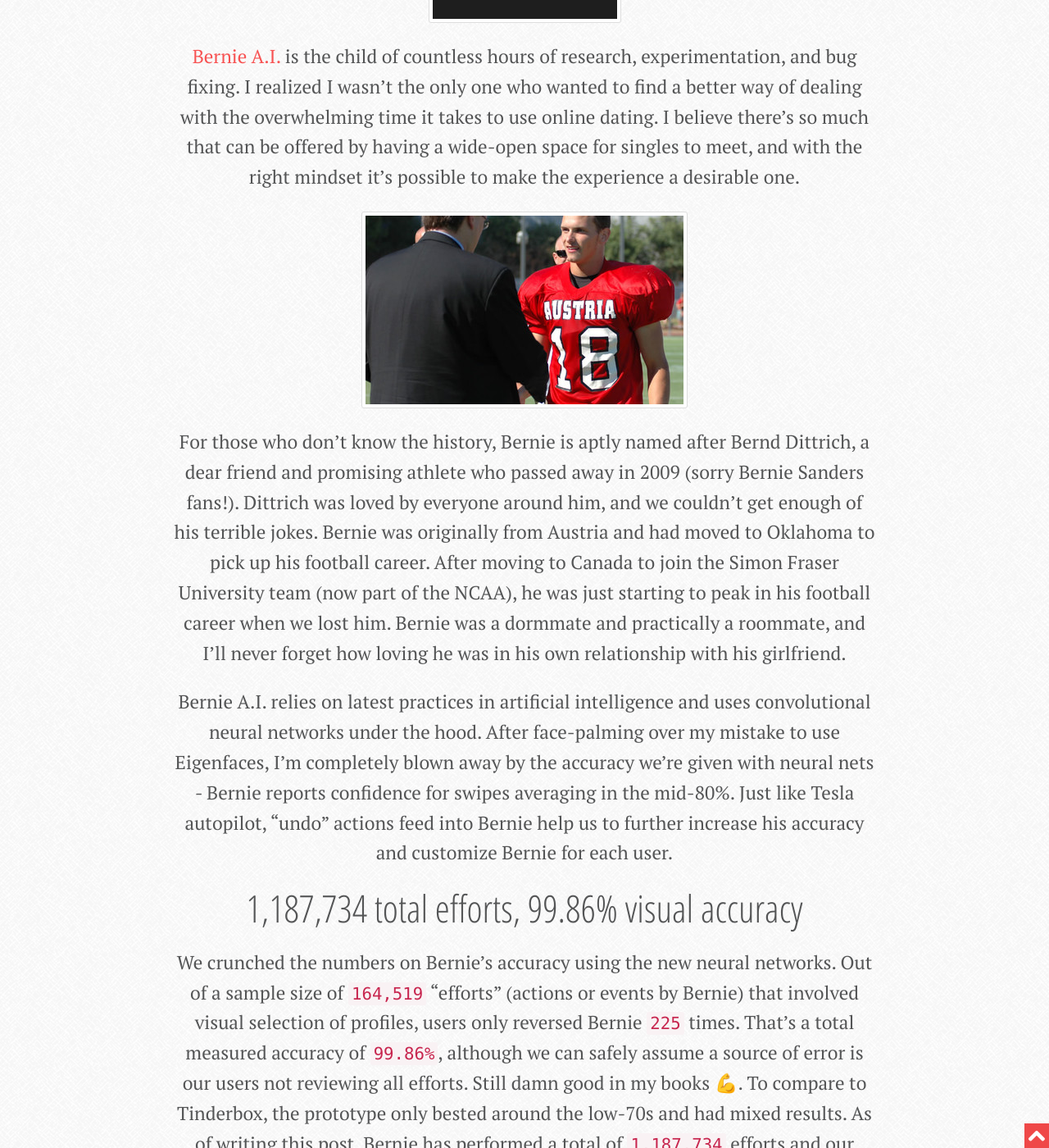
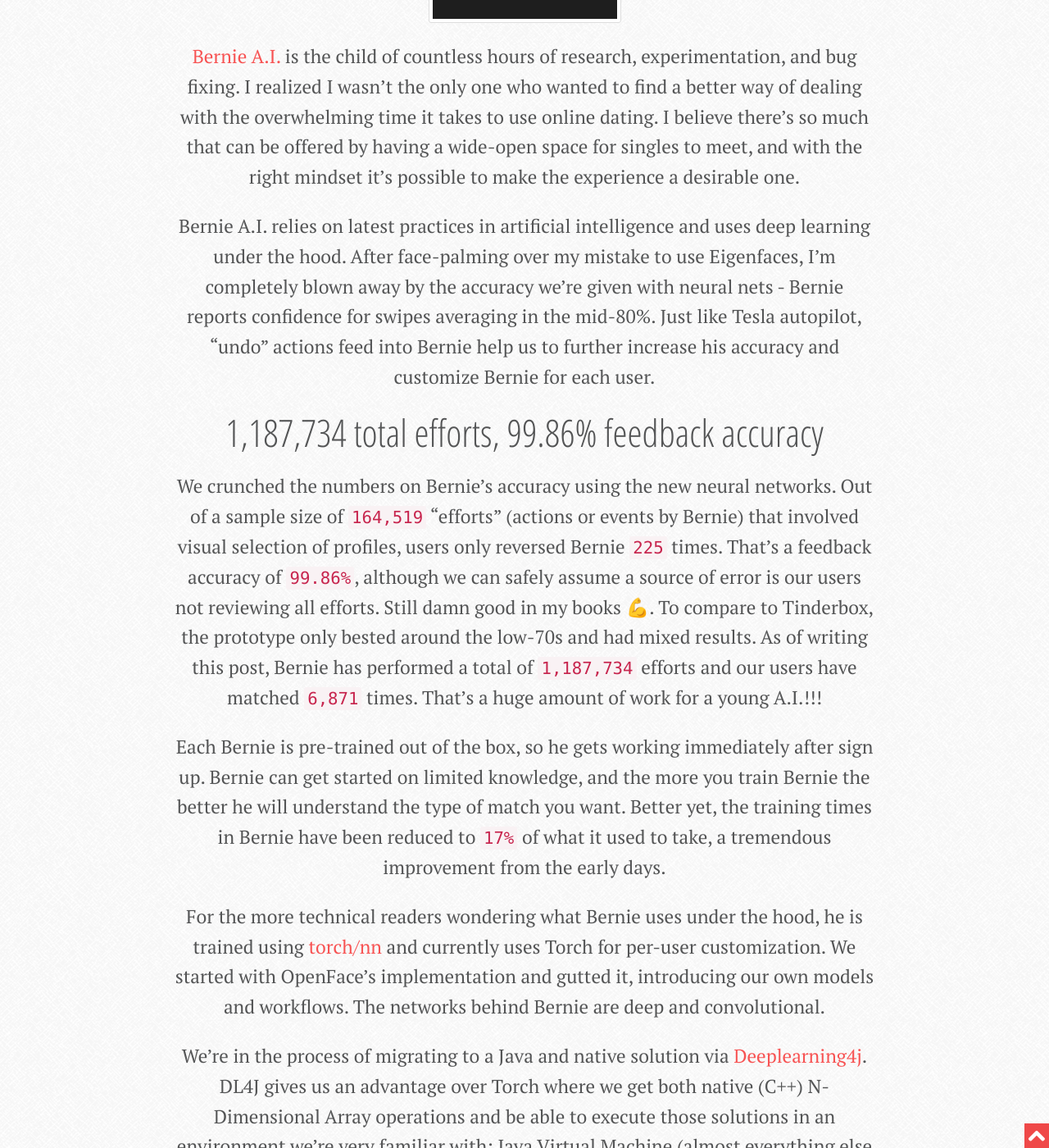
Before and after one commit to crockpotveggies/crockpotveggies.github.io, a Jekyll site: the page built from _posts/2016-07-26-automate-tinder-artificial-intelligence.md, in a window 1280 px wide and 1400 px high, scrolled down 1044 px. Shown: the whole window at 82% size. Built offline with Jekyll 4.4.1, drawn with Linux system fonts in a browser that asks for light colours; some web fonts are replaced; Markdown is read by kramdown in place of the engine named in the settings; comment, search, counter and statistics services are not loaded; some of the changed text lies outside the part shown.

Commit message:
Feedback that post doesn't mention the meat of things.

```diff
--- a/_posts/2016-07-26-automate-tinder-artificial-intelligence.md
+++ b/_posts/2016-07-26-automate-tinder-artificial-intelligence.md
@@ -3,25 +3,23 @@
 title: Automating Tinder with Artificial Intelligence
 ---
 
-Back in 2014 I built a prototype that automated Tinder for me using Eigenfaces. After an overwhelming response to the project, I put together a team, made the technology accessible to everyone, and bested selection accuracy.
+Back in 2014 I was absolutely frustrated with online dating and tried to automate everything. It was average, so I came back to the project, increased feedback accuracy to 99%, and found a girlfriend and built a team.
 
 <center><img src="/uploads/bernie_login.jpg" alt="Bernie Dating Assistant | Automate Tinder" class="img-responsive thumbnail" /></center>
 
 <a href="https://itunes.apple.com/us/app/bernie-a.i./id1068738111">Bernie A.I.</a> is the child of countless hours of research, experimentation, and bug fixing. I realized I wasn't the only one who wanted to find a better way of dealing with the overwhelming time it takes to use online dating. I believe there's so much that can be offered by having a wide-open space for singles to meet, and with the right mindset it's possible to make the experience a desirable one.
 
-<center><img src="/uploads/bernd_1.jpg" alt="Bernd Dittrich" class="img-responsive thumbnail" /></center>
+Bernie A.I. relies on latest practices in artificial intelligence and uses deep learning under the hood. After face-palming over my mistake to use Eigenfaces, I'm completely blown away by the accuracy we're given with neural nets - Bernie reports confidence for swipes averaging in the mid-80%. Just like Tesla autopilot, "undo" actions feed into Bernie help us to further increase his accuracy and customize Bernie for each user.
 
-For those who don't know the history, Bernie is aptly named after Bernd Dittrich, a dear friend and promising athlete who passed away in 2009 (sorry Bernie Sanders fans!). Dittrich was loved by everyone around him, and we couldn't get enough of his terrible jokes. Bernie was originally from Austria and had moved to Oklahoma to pick up his football career. After moving to Canada to join the Simon Fraser University team (now part of the NCAA), he was just starting to peak in his football career when we lost him. Bernie was a dormmate and practically a roommate, and I'll never forget how loving he was in his own relationship with his girlfriend.
+<h3>1,187,734 total efforts, 99.86% feedback accuracy</h3>
 
-Bernie A.I. relies on latest practices in artificial intelligence and uses convolutional neural networks under the hood. After face-palming over my mistake to use Eigenfaces, I'm completely blown away by the accuracy we're given with neural nets - Bernie reports confidence for swipes averaging in the mid-80%. Just like Tesla autopilot, "undo" actions feed into Bernie help us to further increase his accuracy and customize Bernie for each user.
-
-<h3>1,187,734 total efforts, 99.86% visual accuracy</h3>
-
-We crunched the numbers on Bernie's accuracy using the new neural networks. Out of a sample size of `164,519` "efforts" (actions or events by Bernie) that involved visual selection of profiles, users only reversed Bernie `225` times. That's a total measured accuracy of `99.86%`, although we can safely assume a source of error is our users not reviewing all efforts. Still damn good in my books 💪. To compare to Tinderbox, the prototype only bested around the low-70s and had mixed results. As of writing this post, Bernie has performed a total of `1,187,734` efforts and our users have matched `6,871` times. That's a huge amount of work for a young A.I.!!!
+We crunched the numbers on Bernie's accuracy using the new neural networks. Out of a sample size of `164,519` "efforts" (actions or events by Bernie) that involved visual selection of profiles, users only reversed Bernie `225` times. That's a feedback accuracy of `99.86%`, although we can safely assume a source of error is our users not reviewing all efforts. Still damn good in my books 💪. To compare to Tinderbox, the prototype only bested around the low-70s and had mixed results. As of writing this post, Bernie has performed a total of `1,187,734` efforts and our users have matched `6,871` times. That's a huge amount of work for a young A.I.!!!
 
 Each Bernie is pre-trained out of the box, so he gets working immediately after sign up. Bernie can get started on limited knowledge, and the more you train Bernie the better he will understand the type of match you want. Better yet, the training times in Bernie have been reduced to `17%` of what it used to take, a tremendous improvement from the early days.
 
-For the more technical readers wondering what we use under the hood, Bernie is trained using <a href="https://github.com/torch/nn" target="_blank">torch/nn</a> and currently uses Torch for per-user customization. We started with OpenFace's implementation and gutted it, introducing our own models and workflows. We're in the process of migrating to a Java and native solution via <a href="http://deeplearning4j.org" target="_blank">Deeplearning4j</a>. DL4J gives us an advantage over Torch where we get both native (C++) N-Dimensional Array operations and be able to execute those solutions in an environment we're very familiar with: Java Virtual Machine (almost everything else about Bernie is JVM-based). DL4J also allows the opportunity to compile its binaries so that they're optimized for the machine, which is a concern for us as we scale Bernie.
+For the more technical readers wondering what Bernie uses under the hood, he is trained using <a href="https://github.com/torch/nn" target="_blank">torch/nn</a> and currently uses Torch for per-user customization. We started with OpenFace's implementation and gutted it, introducing our own models and workflows. The networks behind Bernie are deep and convolutional.
+
+We're in the process of migrating to a Java and native solution via <a href="http://deeplearning4j.org" target="_blank">Deeplearning4j</a>. DL4J gives us an advantage over Torch where we get both native (C++) N-Dimensional Array operations and be able to execute those solutions in an environment we're very familiar with: Java Virtual Machine (almost everything else about Bernie is JVM-based). DL4J also allows the opportunity to compile its binaries so that they're optimized for the machine, which is a concern for us as we scale Bernie.
 
 <center><img src="/uploads/bernie_settings.jpg" alt="Bernie Settings | Automate Tinder Happn" class="img-responsive thumbnail" /></center>
 
@@ -31,6 +29,10 @@
 
 Most of all, Bernie is more <em>accessible</em>. Bernie's mobile app has much more to offer than the Tinderbox prototype's web interface, and the Bernie team is working non-stop behind the scenes to keep features updated and ensure his algorithms are performing exactly as expected. Bernie reports his history via his "efforts", where some efforts have the ability to be "undone". We've made the settings much more straightforward with abilities to turn certain features off with the flip of a switch.
 
+<center><img src="/uploads/bernd_1.jpg" alt="Bernd Dittrich" class="img-responsive thumbnail" /></center>
+
+For those who don't know the history, Bernie is aptly named after Bernd Dittrich, a dear friend and promising athlete who passed away in 2009 (sorry Bernie Sanders fans!). Dittrich was loved by everyone around him, and we couldn't get enough of his terrible jokes. Bernie was originally from Austria and had moved to Oklahoma to pick up his football career. After moving to Canada to join the Simon Fraser University team (now part of the NCAA), he was just starting to peak in his football career when we lost him. Bernie was a dormmate and practically a roommate, and I'll never forget how loving he was in his own relationship with his girlfriend.
+
 The burning question is, did I solve my own problem? The answer is a resounding yes. In the interest of privacy of my relationship, I won't be publishing too many details on the blog but I will leave you with a picture of myself with the most beautiful woman in the world... 😉
 
 <center><img src="/uploads/bernie_justinlove.jpg" alt="Bernie Dating Assistant | Justin in Love" class="img-responsive thumbnail" /></center>
```
